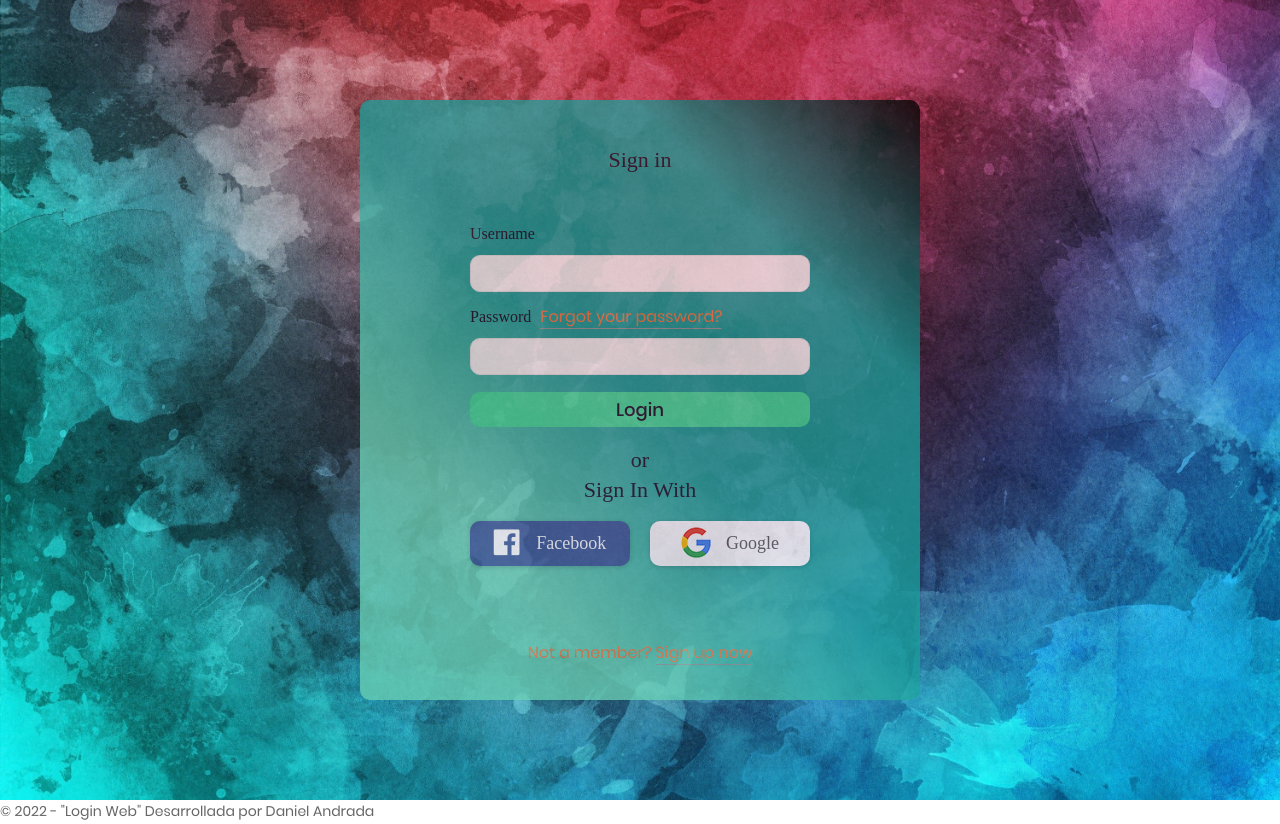
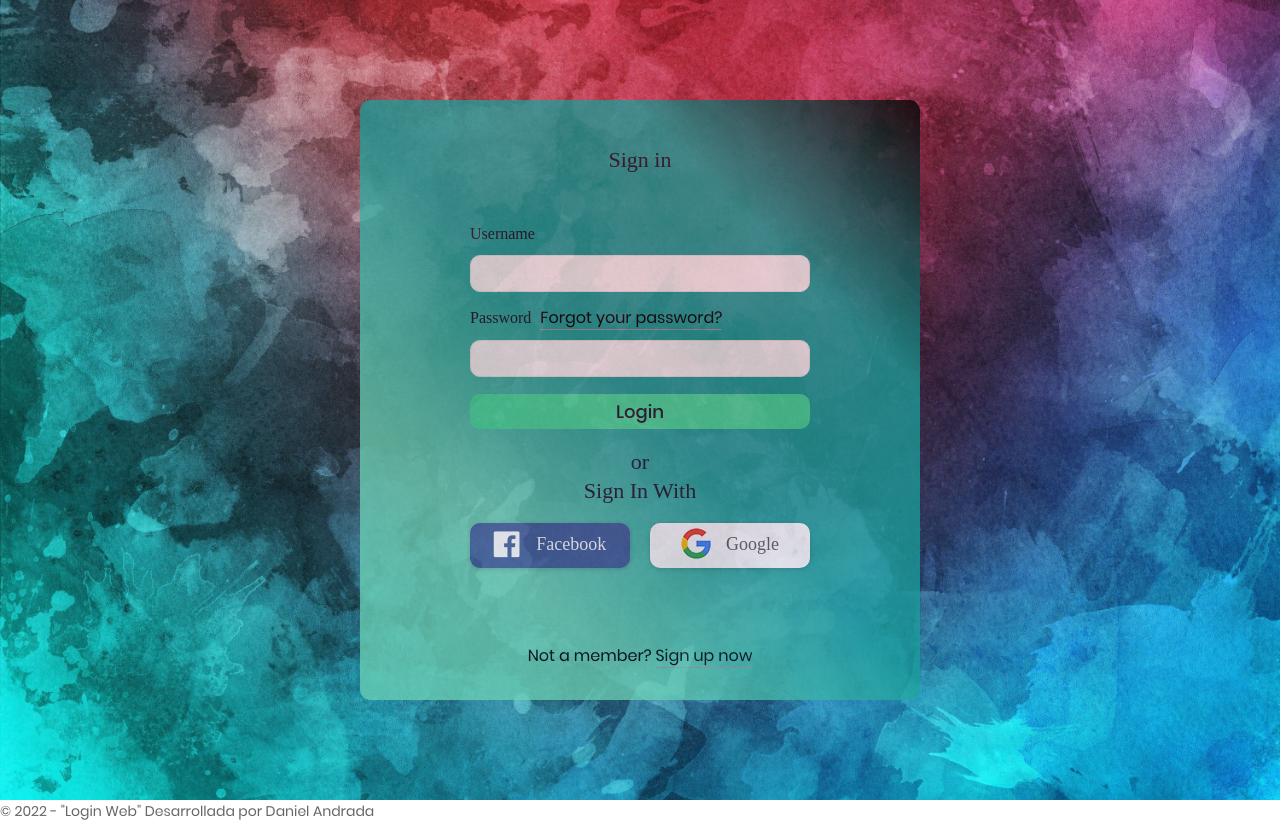
Before and after one commit to DaniAndrada1980/DaniAndrada1980.github.io, a plain HTML site: page index.html in a window 1280 px wide. Drawn offline with Linux system fonts and the light colour scheme; a web font is replaced by a local one.

Commit message:
Update main.css

```diff
--- a/css/main.css
+++ b/css/main.css
@@ -191,8 +191,8 @@ iframe {
 .txt2 {
   font-family: Poppins-Regular;
   font-size: 16px;
-  color: #fa7d43;
-  line-height: 1.5;
+  color: #000003;
+  line-height: 1.6;
 }
 
 .bo1 {
```
